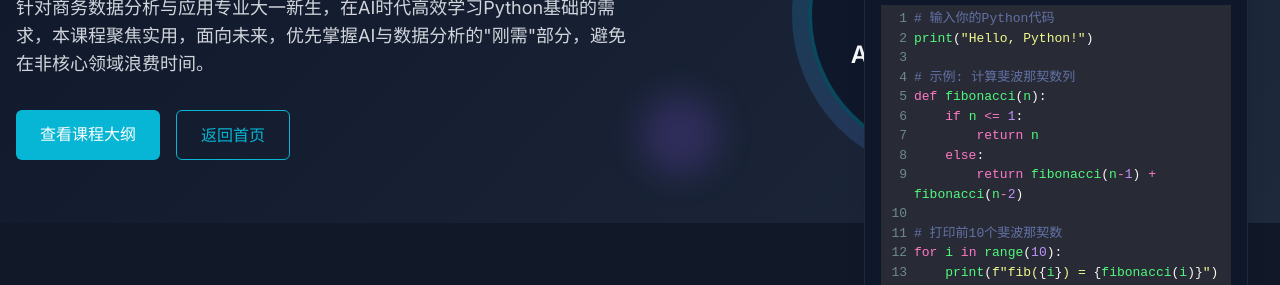
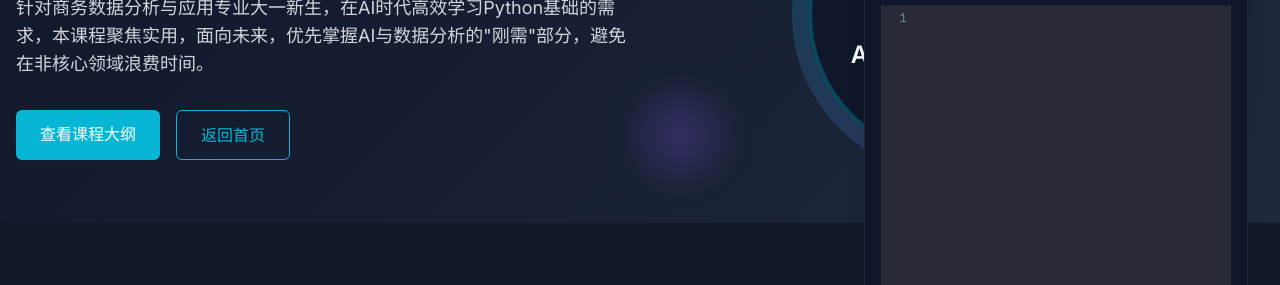
Before and after one commit to WGFeng612/my-site, a plain HTML site: page python-course.html in a window 1280 px wide. Both pictures are taken after a click on the button "重置". Shown: the part 257-542 px from the top of the page. Drawn offline with nearby package versions, Linux system fonts and the light colour scheme; some icons are missing.

Commit message:
Clear default code in Python code runner

```diff
--- a/python-course.html
+++ b/python-course.html
@@ -866,19 +866,7 @@ except ValueError:
             });
 
             // 设置默认代码
-            codeMirror.setValue(`# 输入你的Python代码
-print("Hello, Python!")
-
-# 示例: 计算斐波那契数列
-def fibonacci(n):
-    if n <= 1:
-        return n
-    else:
-        return fibonacci(n-1) + fibonacci(n-2)
-
-# 打印前10个斐波那契数
-for i in range(10):
-    print(f"fib({i}) = {fibonacci(i)}")`);
+            codeMirror.setValue(``);
         }
 
         // 运行代码
@@ -939,19 +927,7 @@ for i in range(10):
 
         // 重置代码
         function resetCode() {
-            const defaultCode = `# 输入你的Python代码
-print("Hello, Python!")
-
-# 示例: 计算斐波那契数列
-def fibonacci(n):
-    if n <= 1:
-        return n
-    else:
-        return fibonacci(n-1) + fibonacci(n-2)
-
-# 打印前10个斐波那契数
-for i in range(10):
-    print(f"fib({i}) = {fibonacci(i)}")`;
+            const defaultCode = ``;
 
     codeMirror.setValue(defaultCode);
     document.getElementById('code-output').innerHTML = '<p class="text-gray-500">点击运行按钮执行代码</p>';
```
